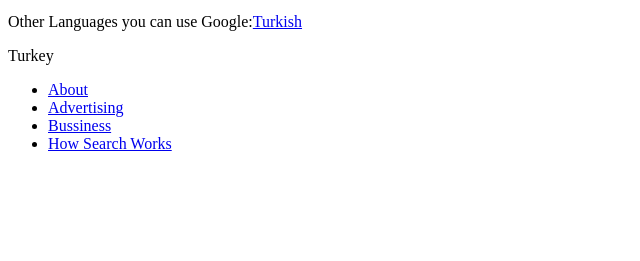
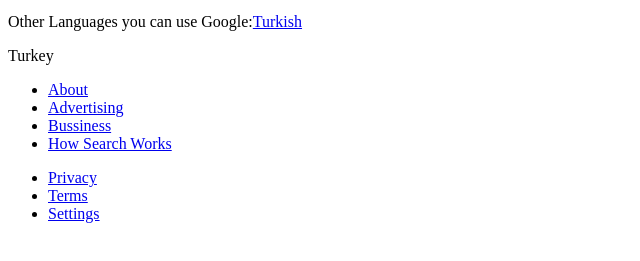
Before and after one commit to veyseltosun/GoogleLandingPage, a plain HTML site: page index.html in a window 1280 px wide. Shown: the part 273-534 px from the top of the page, without its empty margins (0-640 px from the left). Drawn offline with Linux system fonts and the light colour scheme.

Commit message:
footer and its structures

```diff
--- a/index.html
+++ b/index.html
@@ -45,11 +45,16 @@
     <footer class="footer">
 
         <div class="country">Turkey</div>
-        <ul>
+        <ul class="footer-left">
             <li><a href="#">About</a></li>
             <li><a href="#">Advertising</a></li>
             <li><a href="#">Bussiness</a></li>
             <li><a href="#">How Search Works</a></li>
+        </ul>
+        <ul class="footer-right">
+            <li><a href="#">Privacy</a></li>
+            <li><a href="#">Terms</a></li>
+            <li><a href="#">Settings</a></li>
         </ul>
 
     </footer>
```
